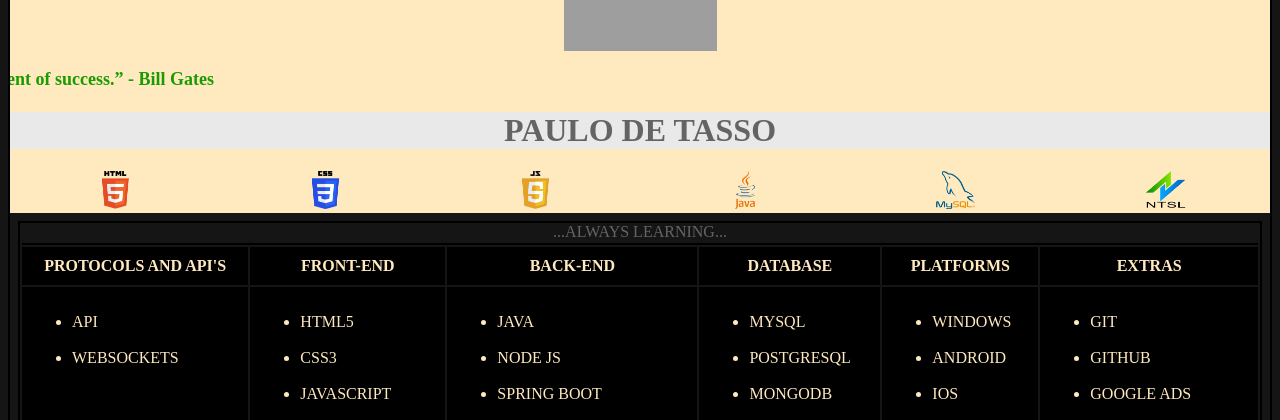
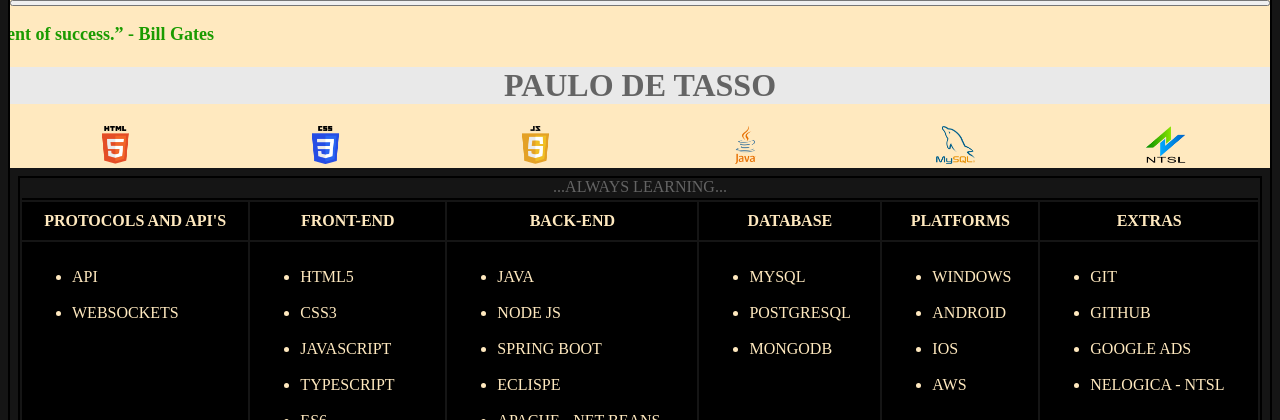
Before and after one commit to PauloDeTasso/projetos, a PHP site: page /docs/Home.html in a window 1280 px wide. Shown: the part 46-466 px from the top of the page. Run offline with PHP 8.4, Linux system fonts and the light colour scheme; grey boxes are pictures that could not be loaded.

Commit message:
24-12-2021 - 1153

```diff
--- a/docs/Home.html
+++ b/docs/Home.html
@@ -51,7 +51,11 @@
 
         </nav>
 
-        <section id="secaoGif">
+        <button type="button" onclick="abrirSecaoGift()">
+
+        </button>
+
+        <section id="secaoGift">
 
             <img id="gif1" onmousemove="alterarGif1()" onmouseover="alterarGif1()" src="../icones/code.gif"
                 alt="Imagem Gif - 1" width="51px" height="51px">
--- a/estilos/estilo_home.css
+++ b/estilos/estilo_home.css
@@ -232,9 +232,9 @@ footer
  border: 0px solid rgb(21, 21, 21);
 }
 
-#secaoGif
+#secaoGift
 {
-    display: flex;
+    display: none;
     flex-direction: row;
     justify-content: center;
 }
--- a/js/home.js
+++ b/js/home.js
@@ -58,6 +58,8 @@ var frase10 = "\"Don\'t write better error messages, write code that doesn't nee
 var numeroAleatorioFrase;
 
 var frases = new Array(frase1, frase2, frase3, frase4, frase5, frase6, frase7, frase8, frase9, frase10);
+
+var secaoGift = document.getElementById('secaoGift');
 
 /////////////////////////////////////////////////////////////////
 
@@ -473,7 +475,17 @@ function alertMsg()
     tituloPrincipal.innerHTML = fraseAtual;
 }
 
+function abrirSecaoGift()
+{
+    if (secaoGift.style.display == "none")
 
+        secaoGift.style.display = 'flex';
+
+    else
+
+        secaoGift.style.display = 'none';
+
+}
 
 /////////////////////////////////////////////////////////////////
 /*
```
